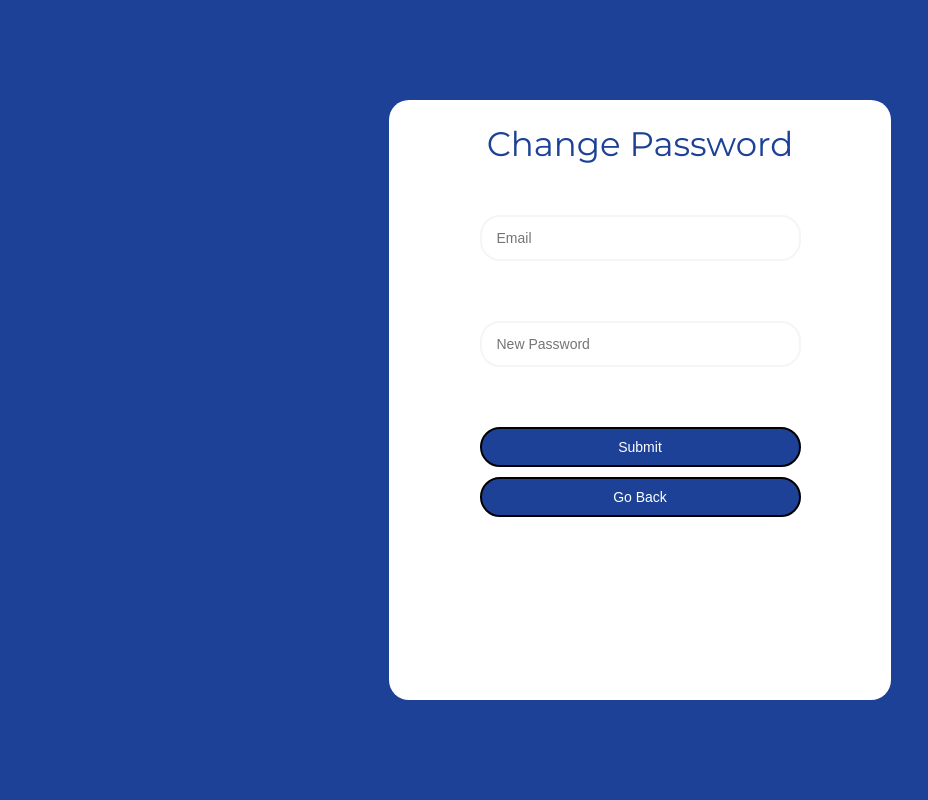
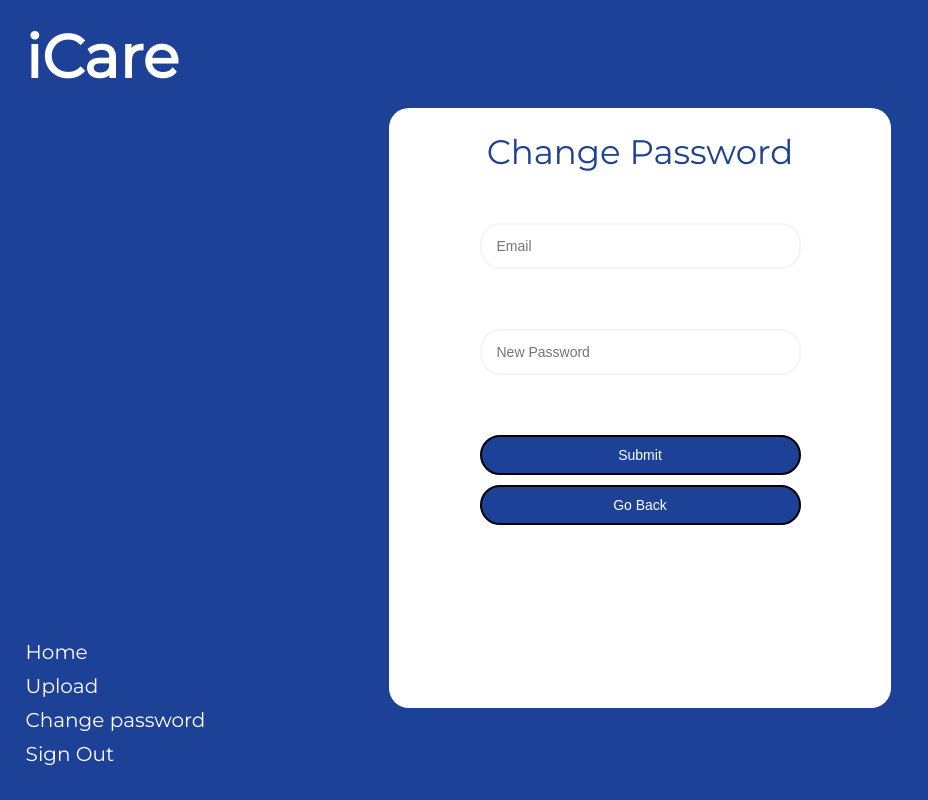
Before and after one commit to Tzuyuisbae/iCare, a React (Create React App) app in the folder icare/: page /changePassword in a window 1280 px wide. Shown: the whole page, without its empty margins (0-928 px from the left). Built offline with nearby package versions, Linux system fonts and the light colour scheme.

Commit message:
Added NavBar to ChangePassword

```diff
--- a/icare/src/pages/ChangePasswordPage.js
+++ b/icare/src/pages/ChangePasswordPage.js
@@ -3,6 +3,8 @@ import '../css/main.css';
 import '../css/Page.css';
 import axios from 'axios';
 import Page from "../Page";
+import Navbar from '../components/Navbar';
+import Cookies from 'universal-cookie';
 
 export default class ChangePasswordPage extends React.Component {
 
@@ -37,8 +39,13 @@ export default class ChangePasswordPage extends React.Component {
     };
 
     render() {
+        const cookie = new Cookies();
         return (
             <Page className="fullblue">
+                <div className="topleft">
+                    <p className="iCareWhite">iCare</p>
+                </div>
+                <Navbar permissions={cookie.get('permissions')}/>
                 <div className="pos">
                     <form className="form">
                         <div className="col2">
```
